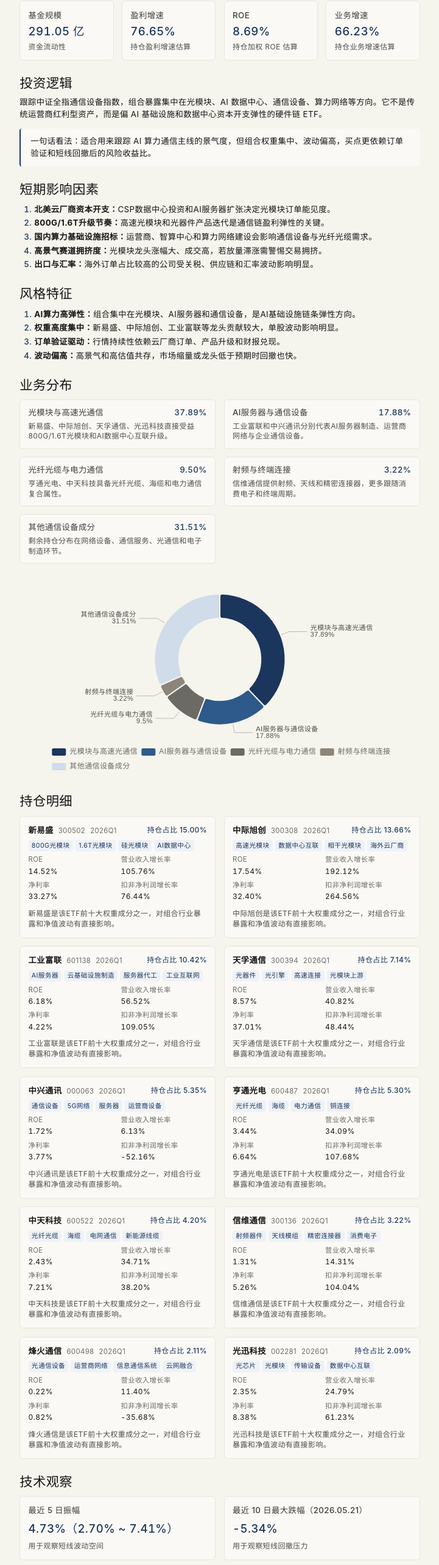
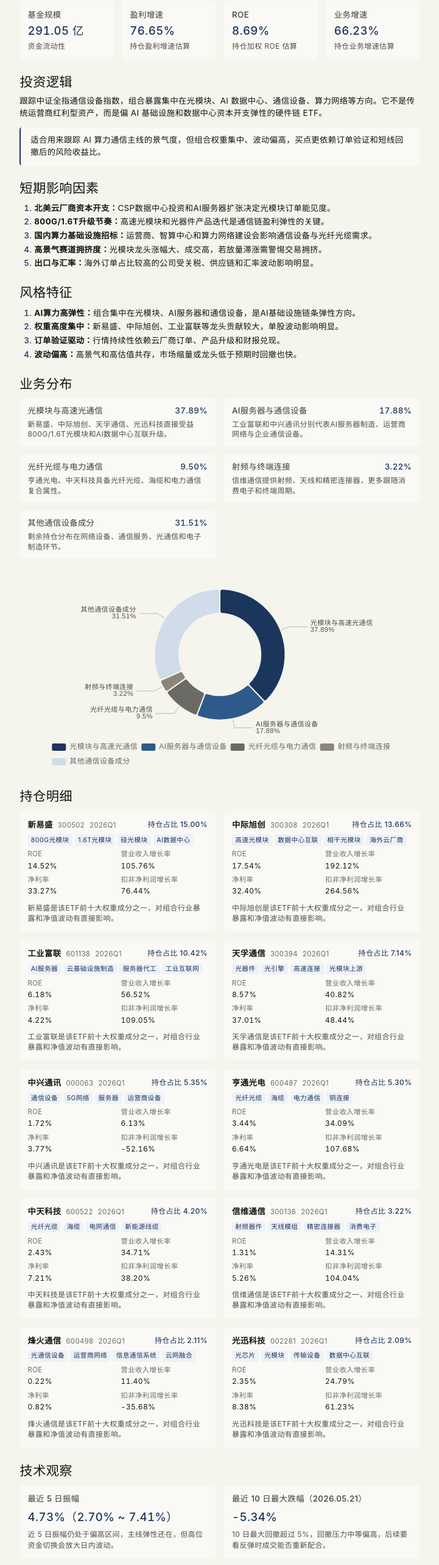
Before and after one commit to cenmen/market-insight, a React (Vite) app in the folder frontend/: page /etf/515880 in a window 1280 px wide. Shown: the part 200-2766 px from the top of the page at 61% size, without its empty margins (279-1000 px from the left). Built offline with nearby package versions, Linux system fonts and the light colour scheme.

Commit message:
feat: 更新 ETF 报告页面和数据，优化样式和信息展示

```diff
--- a/frontend/src/components/ReportFooter.jsx
+++ b/frontend/src/components/ReportFooter.jsx
@@ -1,6 +1,6 @@
 export default function ReportFooter() {
   return (
-    <footer className='mt-4 flex justify-between gap-4 border-t border-dotted border-[#e8e6dc] pt-2 text-[12px] text-[#6b6a64]'>
+    <footer className='mt-4 flex justify-between gap-4 border-t border-solid border-[#e8e6dc] pt-2 text-[12px] text-[#6b6a64]'>
       <span>仅供参考，不构成任何投资建议。</span>
       <span>抖音 · ETF主线侦探 · 2026-05-31</span>
     </footer>
--- a/frontend/src/data/etfs/etf515880.js
+++ b/frontend/src/data/etfs/etf515880.js
@@ -9,14 +9,12 @@
   },
   report: {
     date: '2026-05-31',
-    author: '抖音 · ETF主线侦探',
     headlineSignal: '规模与流动性观察',
     coreJudgment: 'AI 算力通信硬件的高弹性组合',
     thesis:
       '跟踪中证全指通信设备指数，组合暴露集中在光模块、AI 数据中心、通信设备、算力网络等方向。它不是传统运营商红利型资产，而是偏 AI 基础设施和数据中心资本开支弹性的硬件链 ETF。',
-    callout: '一句话看法：适合用来跟踪 AI 算力通信主线的景气度，但组合权重集中、波动偏高，买点更依赖订单验证和短线回撤后的风险收益比。',
+    callout: '适合用来跟踪 AI 算力通信主线的景气度，但组合权重集中、波动偏高，买点更依赖订单验证和短线回撤后的风险收益比。',
     chartCaption: '近期走势显示主线仍偏强，但短线波动和回撤压力同步上升。',
-    disclaimer: '仅供参考，不构成任何投资建议；市场有风险，决策需谨慎，风险自负。',
     risks: [
       {
         title: '订单兑现风险',
@@ -59,8 +57,10 @@
     },
   ],
   recentFiveDayAmplitude: '4.73%（2.70% ~ 7.41%）',
+  recentFiveDayAmplitudeComment: '近 5 日振幅仍处于偏高区间，主线弹性还在，但高位资金切换会放大日内波动。',
   recentTenDayMaxDrawdown: '-5.34%',
   recentTenDayMaxDrawdownDate: '2026.05.21',
+  recentTenDayMaxDrawdownComment: '10 日最大回撤超过 5%，回撤压力中等偏高，后续要看反弹时成交能否重新配合。',
   businessRatio: [
     {
       type: '光模块与高速光通信',
--- a/frontend/src/data/etfs/etf588200.js
+++ b/frontend/src/data/etfs/etf588200.js
@@ -18,13 +18,11 @@
   },
   report: {
     date: '2026-06-02',
-    author: '抖音 · ETF主线侦探',
     headlineSignal: '规模与流动性观察',
     coreJudgment: '国产芯片主线的高弹性组合',
     thesis: '跟踪上证科创板芯片指数，组合暴露集中在晶圆代工、AI算力芯片、内存接口、半导体设备和光芯片等方向。它不是低波动红利资产，而是偏国产半导体景气、AI算力需求和科创板风险偏好的高弹性ETF。',
-    callout: '一句话看法：适合用来跟踪国产芯片和AI算力芯片主线的风险偏好，但短线涨跌受龙头股交易拥挤、设备订单验证和科创板情绪影响很大。',
+    callout: '适合用来跟踪国产芯片和AI算力芯片主线的风险偏好，但短线涨跌受龙头股交易拥挤、设备订单验证和科创板情绪影响很大。',
     chartCaption: '近期走势显示芯片主线弹性明显放大，连续上冲后短线回撤和宽幅震荡也同步增加。',
-    disclaimer: '仅供参考，不构成任何投资建议；市场有风险，决策需谨慎，风险自负。',
     risks: [
       {
         title: '高波动风险',
@@ -67,8 +65,10 @@
     }
   ],
   recentFiveDayAmplitude: '5.74%（4.26% ~ 7.61%）',
+  recentFiveDayAmplitudeComment: '近 5 日振幅中枢偏高，说明资金分歧和价格弹性都在放大，短线更容易出现宽幅震荡。',
   recentTenDayMaxDrawdown: '-6.98%',
   recentTenDayMaxDrawdownDate: '2026.05.29',
+  recentTenDayMaxDrawdownComment: '10 日内最大回撤接近 7%，回撤压力较明显，观察重点是回踩后能否重新收回短期均线。',
   businessRatio: [
     {
       type: 'AI算力芯片与IP',
--- a/frontend/src/pages/EtfReport.jsx
+++ b/frontend/src/pages/EtfReport.jsx
@@ -27,7 +27,7 @@
   const useMask = searchParams.get('mask') === '1';
 
   if (!data) {
-    return <Navigate to="/" replace />;
+    return <Navigate to='/' replace />;
   }
 
   const pieData = data.businessRatio.map(function mapBucket(item) {
@@ -75,7 +75,7 @@
         <section className='mb-[16pt] grid grid-cols-4 gap-[10pt] max-[820px]:grid-cols-2 max-[820px]:gap-[6pt]'>
           {data.metrics.map(function mapMetric(metric) {
             return (
-              <div className='rounded-[4pt] border border-[#e8e6dc] bg-[#faf9f5] p-[10pt]' key={metric.label}>
+              <div className='rounded-[4pt] bg-[#faf9f5] p-[10pt]' key={metric.label}>
                 <div className='text-[10pt] font-medium text-[#3d3d3a]'>{metric.label}</div>
                 <div className='mt-[5pt] text-[14pt] leading-[1.1] font-medium text-[#1b365d] tabular-nums'>{metric.value}</div>
                 <div className='mt-[5pt] text-[9pt] leading-[1.3] text-[#504e49]'>{metric.note}</div>
@@ -125,7 +125,7 @@
           <div className='my-[8pt] grid grid-cols-2 gap-[10pt] max-[820px]:block'>
             {data.businessRatio.map(function mapBucket(item) {
               return (
-                <div className='break-inside-avoid rounded-[4pt] border border-[#e8e6dc] bg-[#faf9f5] px-[10pt] py-[8pt]' key={item.type}>
+                <div className='break-inside-avoid rounded-[4pt] bg-[#faf9f5] px-[10pt] py-[8pt]' key={item.type}>
                   <div className='mb-[3pt] flex justify-between gap-[8pt] font-medium text-[#3d3d3a]'>
                     <span>{item.type}</span>
                     <span className='whitespace-nowrap text-[#1b365d] tabular-nums'>{formatRate(item.rate)}</span>
@@ -146,7 +146,7 @@
             {data.financialRows.map(function mapHolding(row) {
               const financial = getLatestFinancial(row);
               return (
-                <article className='break-inside-avoid rounded-[4pt] border border-[#e8e6dc] bg-[#faf9f5] p-[10pt]' key={row.code}>
+                <article className='break-inside-avoid rounded-[4pt] bg-[#faf9f5] p-[10pt]' key={row.code}>
                   <header className='flex items-start justify-between gap-[8pt] max-[820px]:block'>
                     <div className='flex items-baseline gap-[6pt] text-[#141413]'>
                       <strong>{row.name}</strong>
@@ -194,15 +194,15 @@
         <section>
           <h2 className='mt-[18pt] mb-[6pt] text-[16pt] leading-[1.25] font-medium text-[#141413]'>技术观察</h2>
           <div className='my-[8pt] grid grid-cols-2 gap-[10pt] max-[820px]:grid-cols-2'>
-            <div className='mb-[8pt] rounded-[4pt] border border-[#e8e6dc] bg-[#faf9f5] p-[10pt]'>
+            <div className='mb-[8pt] rounded-[4pt] bg-[#faf9f5] p-[10pt]'>
               <div className='text-[10pt] font-medium text-[#3d3d3a]'>最近 5 日振幅</div>
               <div className='mt-[4pt] text-[14pt] font-medium text-[#1b365d] tabular-nums'>{data.recentFiveDayAmplitude}</div>
-              <div className='mt-[4pt] text-[9pt] text-[#504e49]'>用于观察短线波动空间</div>
+              <div className='mt-[4pt] text-[9pt] text-[#504e49]'>{data.recentFiveDayAmplitudeComment}</div>
             </div>
-            <div className='mb-[8pt] rounded-[4pt] border border-[#e8e6dc] bg-[#faf9f5] p-[10pt]'>
+            <div className='mb-[8pt] rounded-[4pt] bg-[#faf9f5] p-[10pt]'>
               <div className='text-[10pt] font-medium text-[#3d3d3a]'>最近 10 日最大跌幅（{data.recentTenDayMaxDrawdownDate}）</div>
               <div className='mt-[4pt] text-[14pt] font-medium text-[#1b365d] tabular-nums'>{data.recentTenDayMaxDrawdown}</div>
-              <div className='mt-[4pt] text-[9pt] text-[#504e49]'>用于观察短线回撤压力</div>
+              <div className='mt-[4pt] text-[9pt] text-[#504e49]'>{data.recentTenDayMaxDrawdownComment}</div>
             </div>
           </div>
           <figure className='my-[12pt] break-inside-avoid'>
@@ -211,10 +211,12 @@
           </figure>
         </section>
 
-        <section>
-          <h2 className='mt-[18pt] mb-[6pt] text-[16pt] leading-[1.25] font-medium text-[#141413]'>跟踪事件</h2>
-          <EventTimeline items={data.viewpoints} />
-        </section>
+        {data.viewpoints?.length > 0 && (
+          <section>
+            <h2 className='mt-[18pt] mb-[6pt] text-[16pt] leading-[1.25] font-medium text-[#141413]'>跟踪事件</h2>
+            <EventTimeline items={data.viewpoints} />
+          </section>
+        )}
 
         <section>
           <h2 className='mt-[18pt] mb-[6pt] text-[16pt] leading-[1.25] font-medium text-[#141413]'>风险提示</h2>
```
